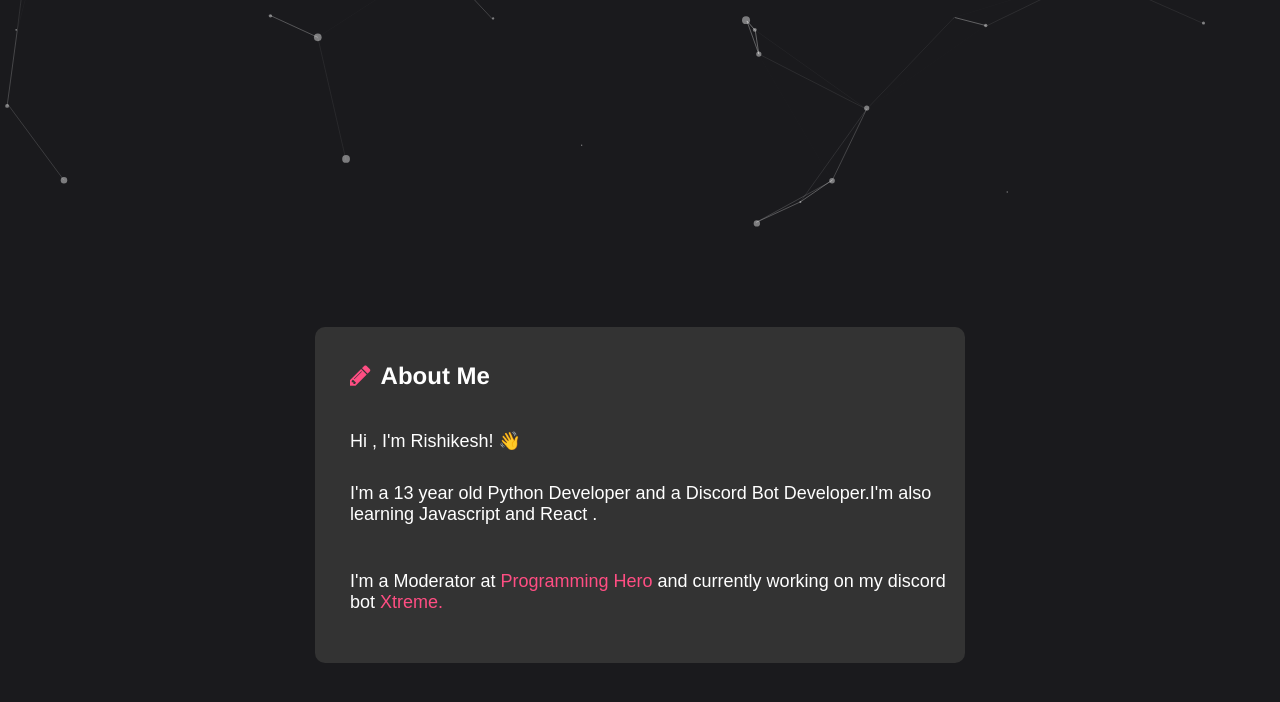
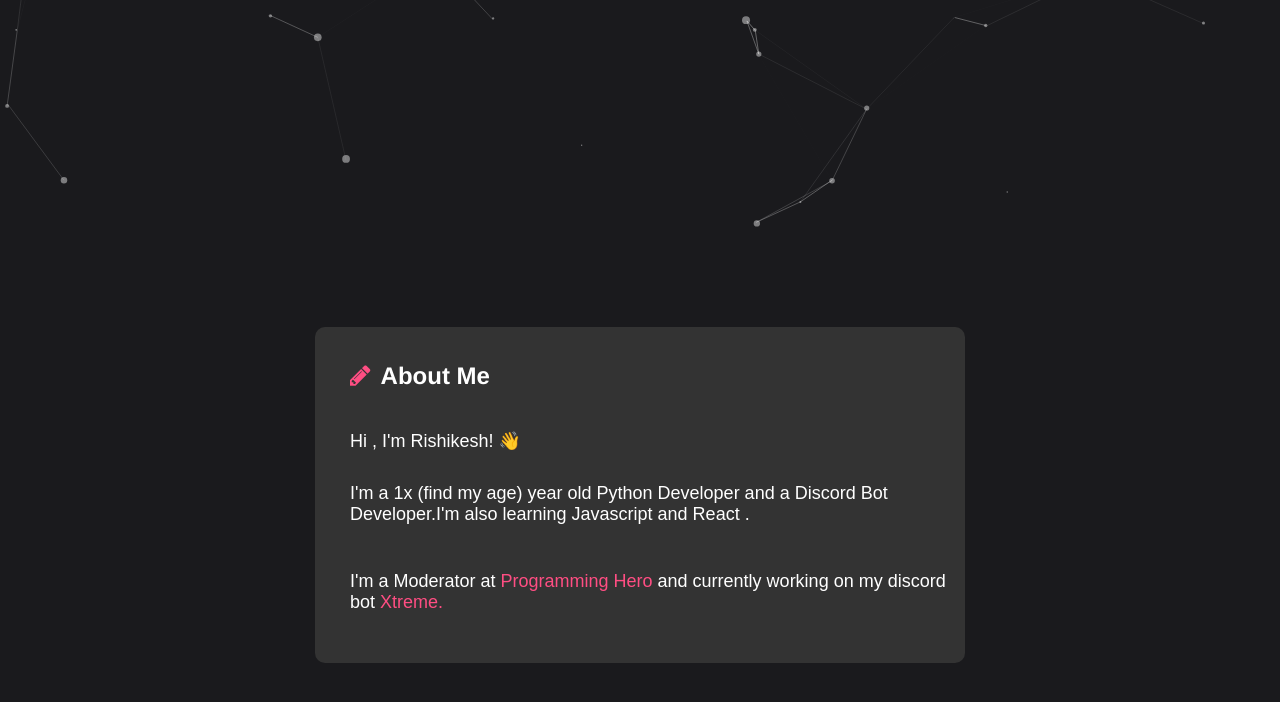
Before and after one commit to Rishikesh0-7/rishikesh0-7.github.io, a plain HTML site: page index.html in a window 1280 px wide. Shown: the part 565-1267 px from the top of the page. Drawn offline with nearby package versions, Linux system fonts and the light colour scheme.

Commit message:
Update index.html

```diff
--- a/index.html
+++ b/index.html
@@ -58,7 +58,7 @@
                 <br><br>
             </p>
             <p>
-                I'm a 13 year old Python Developer and a Discord Bot Developer.I'm also learning Javascript and React .
+                I'm a 1x (find my age) year old Python Developer and a Discord Bot Developer.I'm also learning Javascript and React .
             </p>
             <br><br>
             <p>
```
